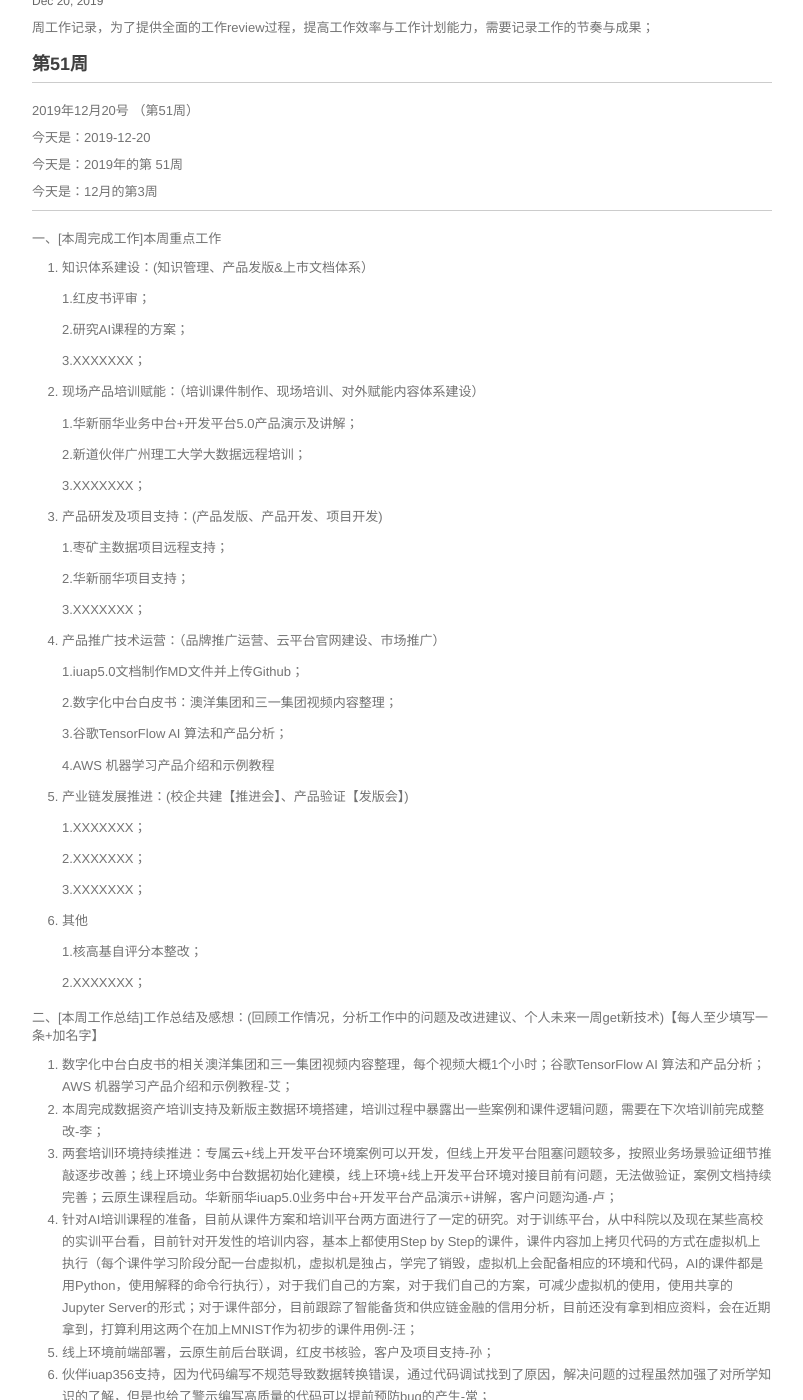
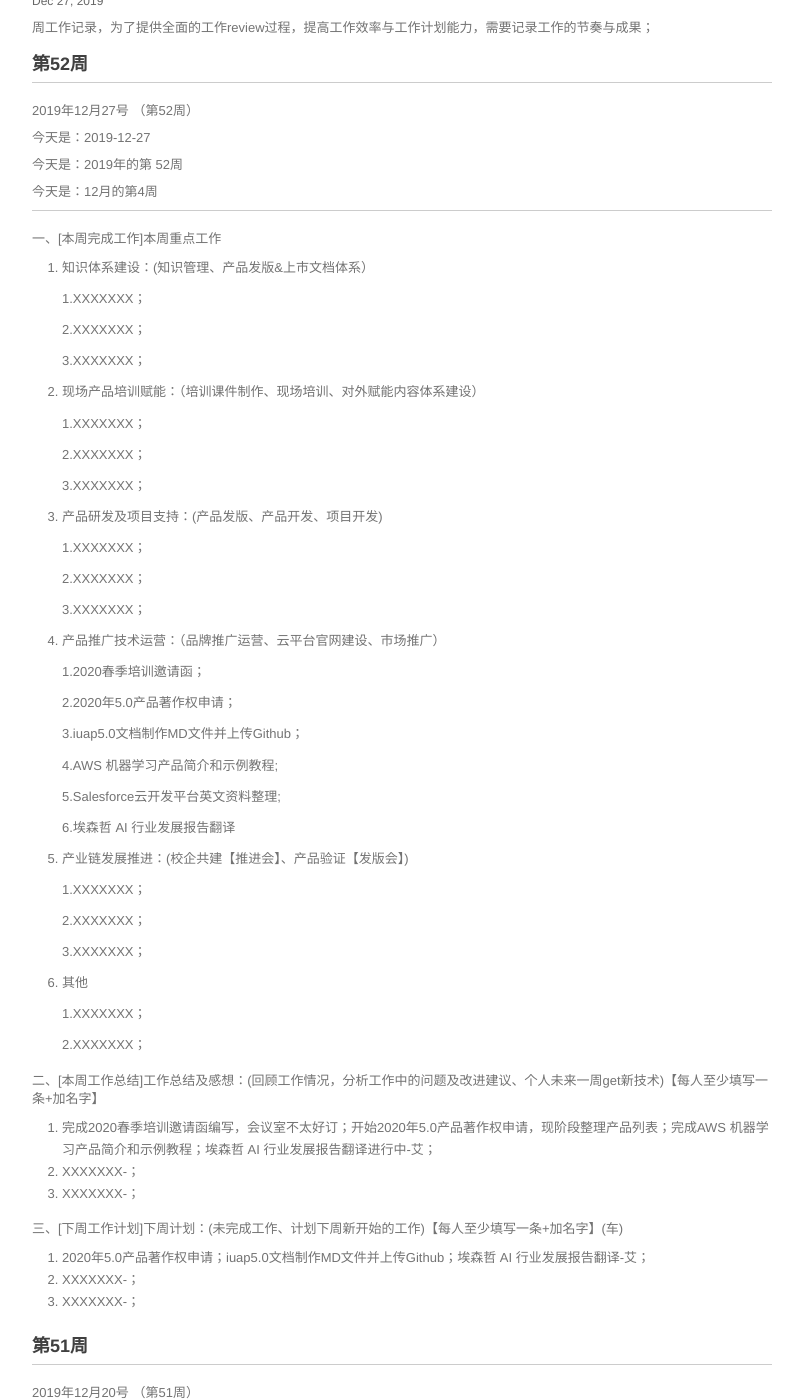
Before and after one commit to walllFlower/blog, a Jekyll site: the page built from _posts/2018-07-17-day_report_cxz.md, in a window 1280 px wide and 1400 px high, scrolled down 279 px. Shown: the whole window, without its empty margins (238-1041 px from the left). Built offline with Jekyll 4.4.1, drawn with Linux system fonts in a browser that asks for light colours; comment, search, counter and statistics services are not loaded.

Commit message:
Update 2018-07-17-day_report_cxz.md

```diff
--- a/_posts/2018-07-17-day_report_cxz.md
+++ b/_posts/2018-07-17-day_report_cxz.md
@@ -1,11 +1,96 @@
 ---
 layout: post
 title:  "技术运营工作周报"
-date:   2019-12-20 14:57:32
+date:   2019-12-27 14:57:32
 categories: 技术运营工作周报
 ---
 
 周工作记录，为了提供全面的工作review过程，提高工作效率与工作计划能力，需要记录工作的节奏与成果；
+
+###  第52周
+
+***
+
+2019年12月27号 （第52周）
+
+今天是：2019-12-27
+
+今天是：2019年的第 52周
+
+今天是：12月的第4周
+
+***
+
+
+一、[本周完成工作]本周重点工作
+
+1. 知识体系建设：(知识管理、产品发版&上市文档体系）
+
+    1.XXXXXXX；
+
+    2.XXXXXXX；
+
+    3.XXXXXXX；
+
+2. 现场产品培训赋能：（培训课件制作、现场培训、对外赋能内容体系建设）
+
+    1.XXXXXXX；
+
+    2.XXXXXXX；
+
+    3.XXXXXXX；
+
+3. 产品研发及项目支持：(产品发版、产品开发、项目开发)
+
+    1.XXXXXXX；
+
+    2.XXXXXXX；
+
+    3.XXXXXXX；
+
+4. 产品推广技术运营：（品牌推广运营、云平台官网建设、市场推广）
+
+    1.2020春季培训邀请函；
+
+    2.2020年5.0产品著作权申请；
+
+    3.iuap5.0文档制作MD文件并上传Github；
+
+    4.AWS 机器学习产品简介和示例教程;
+
+    5.Salesforce云开发平台英文资料整理;
+
+    6.埃森哲 AI 行业发展报告翻译
+
+
+5. 产业链发展推进：(校企共建【推进会】、产品验证【发版会】)
+
+    1.XXXXXXX；
+
+    2.XXXXXXX；
+
+    3.XXXXXXX；
+
+6. 其他
+
+    1.XXXXXXX；
+
+    2.XXXXXXX；
+
+二、[本周工作总结]工作总结及感想：(回顾工作情况，分析工作中的问题及改进建议、个人未来一周get新技术)【每人至少填写一条+加名字】
+
+1. 完成2020春季培训邀请函编写，会议室不太好订；开始2020年5.0产品著作权申请，现阶段整理产品列表；完成AWS 机器学习产品简介和示例教程；埃森哲 AI 行业发展报告翻译进行中-艾；
+2. XXXXXXX-；
+3. XXXXXXX-；
+
+三、[下周工作计划]下周计划：(未完成工作、计划下周新开始的工作)【每人至少填写一条+加名字】(车)
+
+1. 2020年5.0产品著作权申请；iuap5.0文档制作MD文件并上传Github；埃森哲 AI 行业发展报告翻译-艾；
+2. XXXXXXX-；
+3. XXXXXXX-；
+
+
+
 
 ###  第51周
 
```
